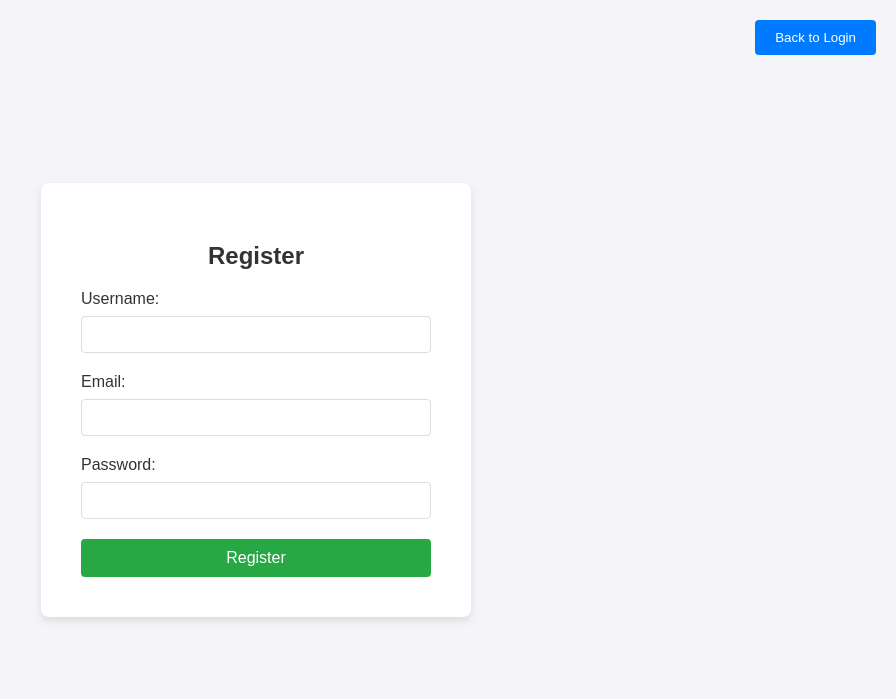
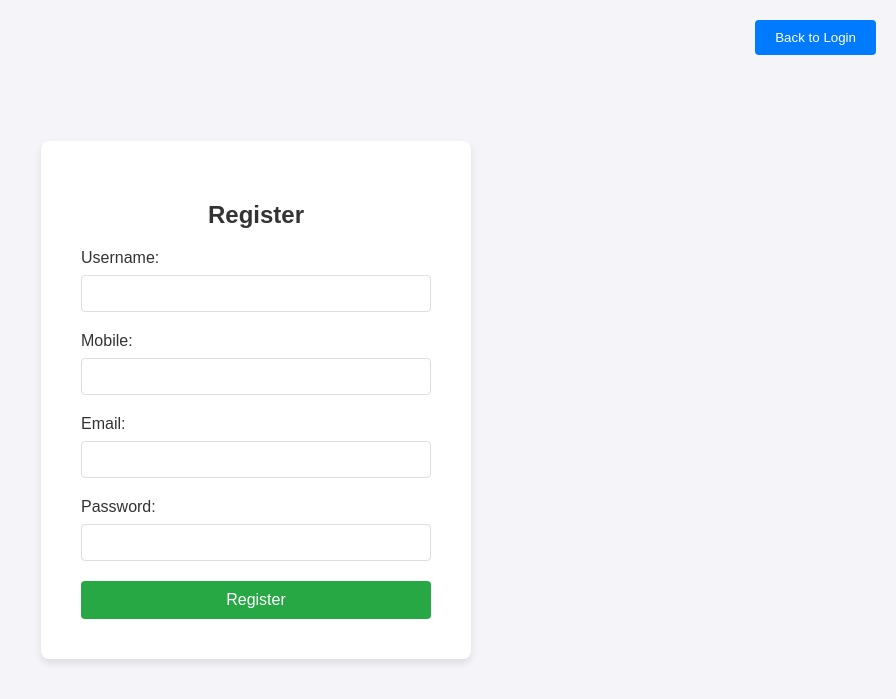
Before and after one commit to Rohith2003664333/sw-f-b-, a Flask app: page /register in a window 1280 px wide. Shown: the top 699 px of the page, without its empty margins (384-1280 px from the left). Run offline with Flask 3, Linux system fonts and the light colour scheme; parts of the project's set-up code (start-up, migrations or seed data) failed here and were passed over.

Commit message:
Update registration.html

```diff
--- a/templates/registration.html
+++ b/templates/registration.html
@@ -104,6 +104,9 @@
                 <label for="username">Username:</label>
                 <input type="text" id="username" name="username" required>
 
+                <label for="mobile">Mobile:</label>
+                <input type="text" id="mobile" name="mobile" required>
+
                 <label for="email">Email:</label>
                 <input type="email" id="email" name="email" required>
 
```
